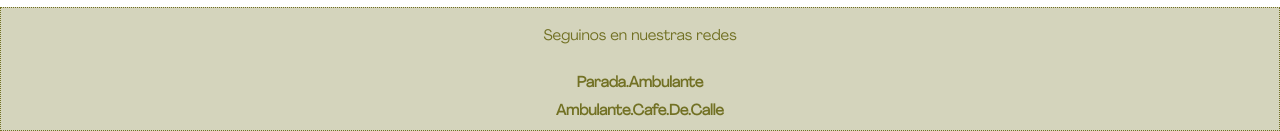
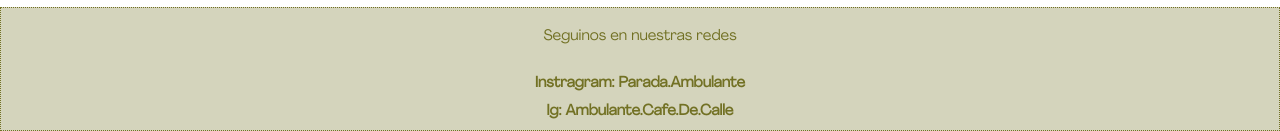
Before and after one commit to parada-ambulante/Carta-Ambulante, a website: page index.html in a window 1280 px wide. Shown: the part 1227-1358 px from the top of the page. Drawn offline with nearby package versions, Linux system fonts and the light colour scheme.

Commit message:
Add files via upload

```diff
--- a/index.html
+++ b/index.html
@@ -111,10 +111,10 @@
             <p class="textoCard textredes redes"> Seguinos en nuestras redes </p>
             <div class="redes">
             <a href="https://instagram.com/parada.ambulante?igshid=YmMyMTA2M2Y="  target="_blank" class="presentacion-style redes">
-                Parada.Ambulante
+                Instragram: Parada.Ambulante
             </a>
             <a href="https://instagram.com/ambulante.cafe.de.calle?igshid=YmMyMTA2M2Y="  target="_blank" class="presentacion-style redes">
-                Ambulante.Cafe.De.Calle
+                Ig: Ambulante.Cafe.De.Calle
             </a>
             </div>
     </div>
```
